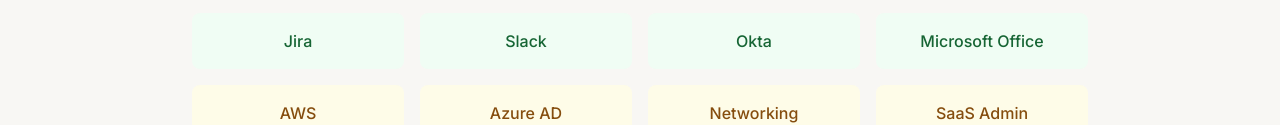
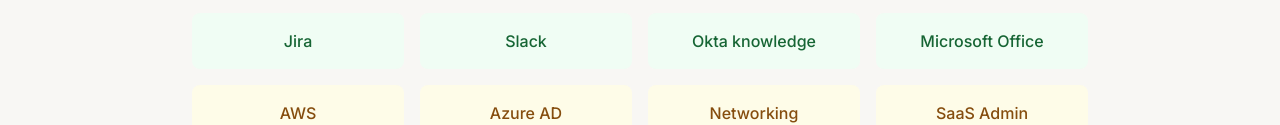
Before and after one commit to MJ-07012/Senior-IT-Technician-PST, a plain HTML site: page index.html in a window 1280 px wide. Shown: the part 4537-4662 px from the top of the page. Drawn offline with nearby package versions, Linux system fonts and the light colour scheme.

Commit message:
index.html

```diff
--- a/index.html
+++ b/index.html
@@ -241,7 +241,7 @@
                 <div class="bg-blue-50 p-4 rounded-lg text-blue-800 font-medium">Google Workspace</div>
                 <div class="bg-green-50 p-4 rounded-lg text-green-800 font-medium">Jira</div>
                 <div class="bg-green-50 p-4 rounded-lg text-green-800 font-medium">Slack</div>
-                <div class="bg-green-50 p-4 rounded-lg text-green-800 font-medium">Okta</div>
+                <div class="bg-green-50 p-4 rounded-lg text-green-800 font-medium">Okta knowledge</div>
                 <div class="bg-green-50 p-4 rounded-lg text-green-800 font-medium">Microsoft Office</div>
                 <div class="bg-yellow-50 p-4 rounded-lg text-yellow-800 font-medium">AWS</div>
                 <div class="bg-yellow-50 p-4 rounded-lg text-yellow-800 font-medium">Azure AD</div>
```
